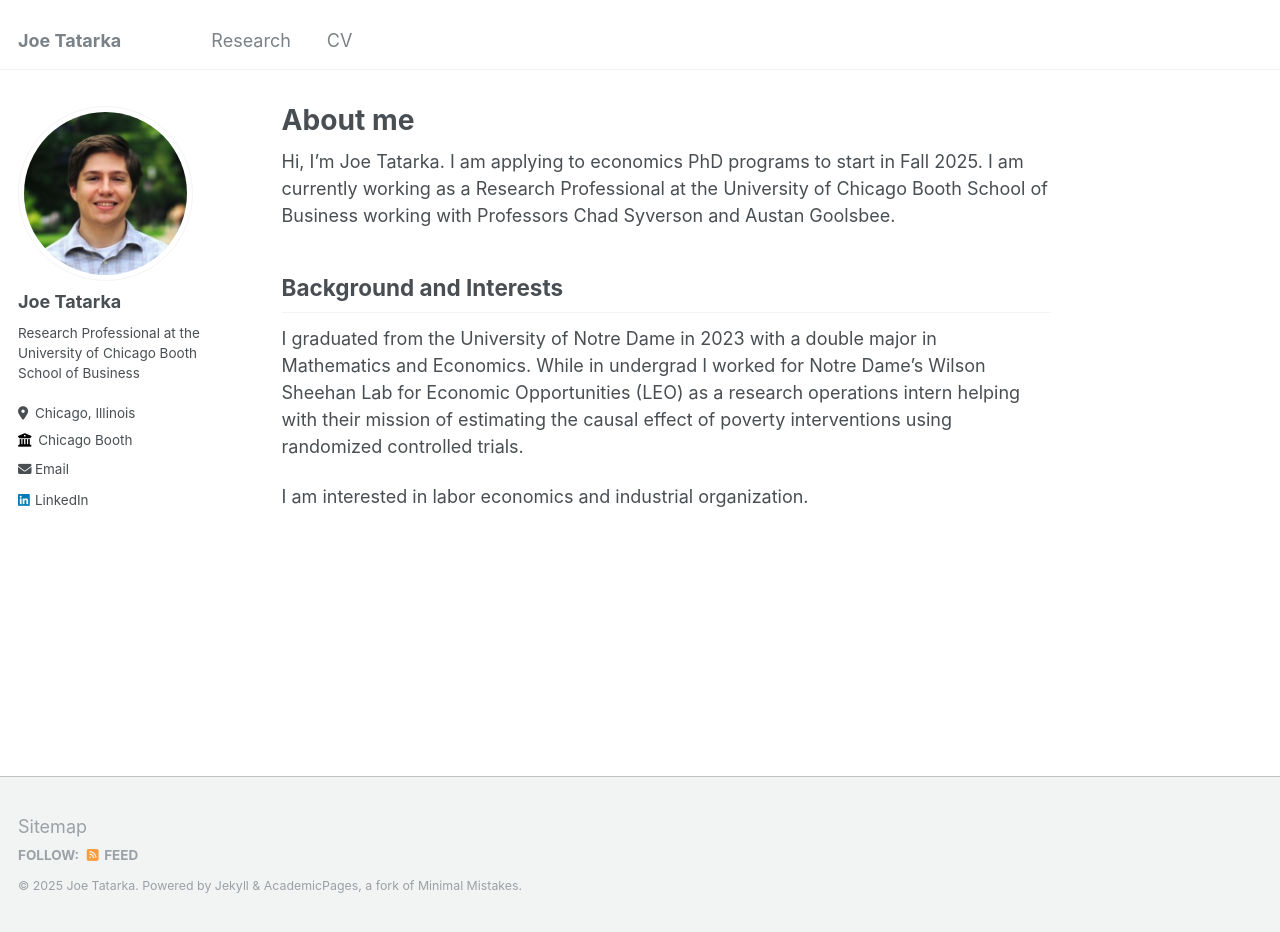
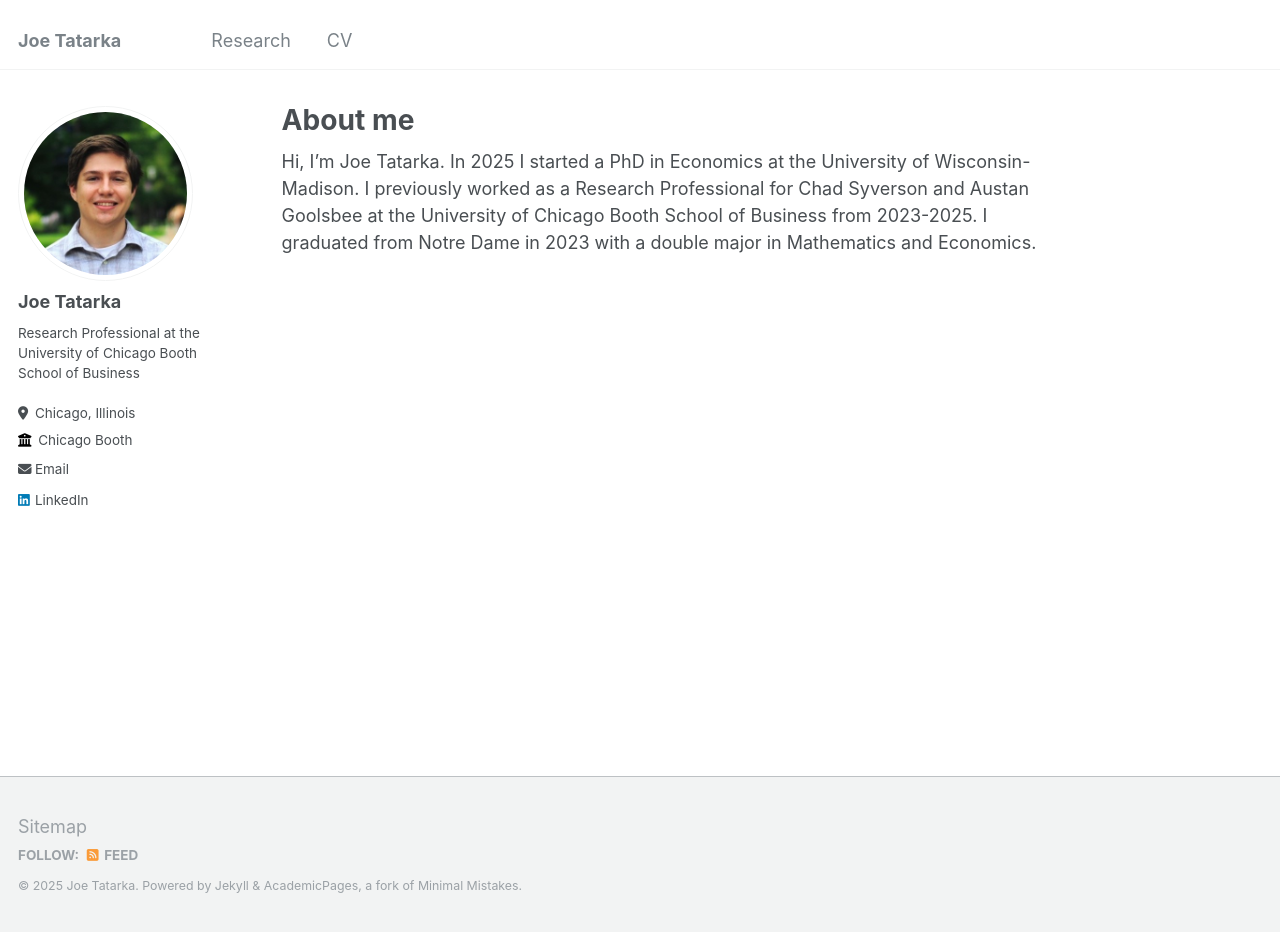
Before and after one commit to JoeTatarka/JoeTatarka.github.io, a Jekyll site: the page built from _pages/about.md, in a window 1280 px wide and 932 px high. Built offline with Jekyll 4.4.1, drawn with Linux system fonts in a browser that asks for light colours.

Commit message:
Update about.md

```diff
--- a/_pages/about.md
+++ b/_pages/about.md
@@ -7,10 +7,4 @@ redirect_from:
   - /about.html
 ---
 
-Hi, I'm Joe Tatarka. I am applying to economics PhD programs to start in Fall 2025. I am currently working as a Research Professional at the University of Chicago Booth School of Business working with Professors Chad Syverson and Austan Goolsbee.
-
-
-## Background and Interests
-I graduated from the University of Notre Dame in 2023 with a double major in Mathematics and Economics. While in undergrad I worked for Notre Dame's Wilson Sheehan Lab for Economic Opportunities (LEO) as a research operations intern helping with their mission of estimating the causal effect of poverty interventions using randomized controlled trials.
-
-I am interested in labor economics and industrial organization.
+Hi, I'm Joe Tatarka. In 2025 I started a PhD in Economics at the University of Wisconsin-Madison. I previously worked as a Research Professional for Chad Syverson and Austan Goolsbee at the University of Chicago Booth School of Business from 2023-2025. I graduated from Notre Dame in 2023 with a double major in Mathematics and Economics.
```
